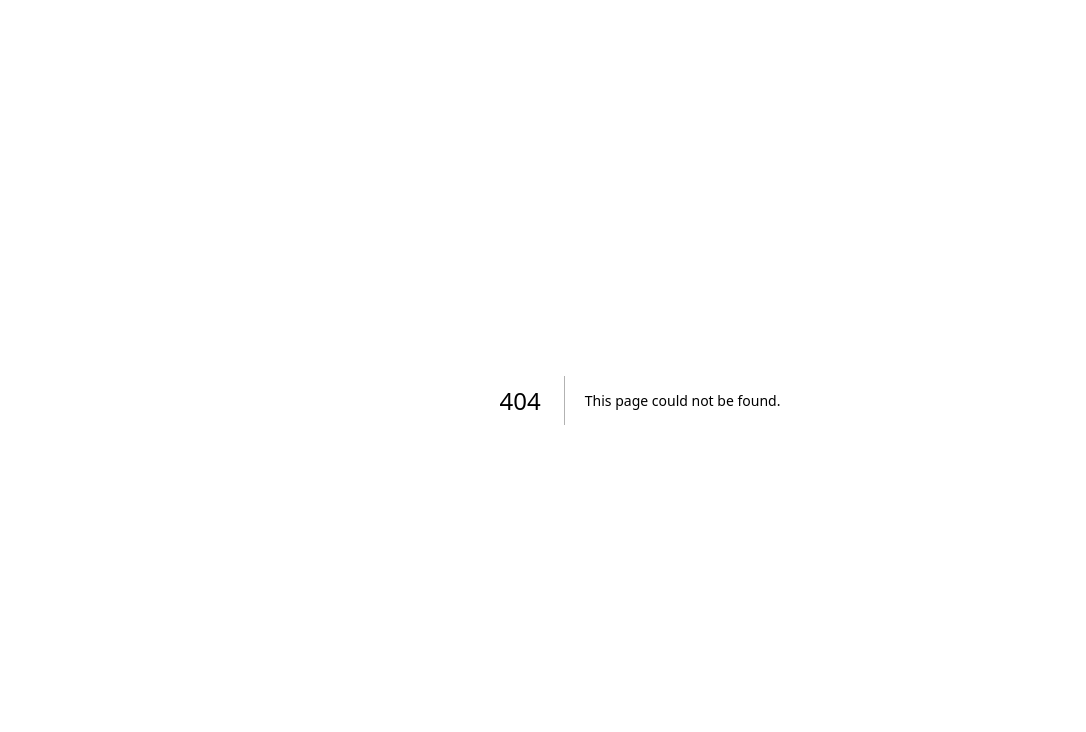
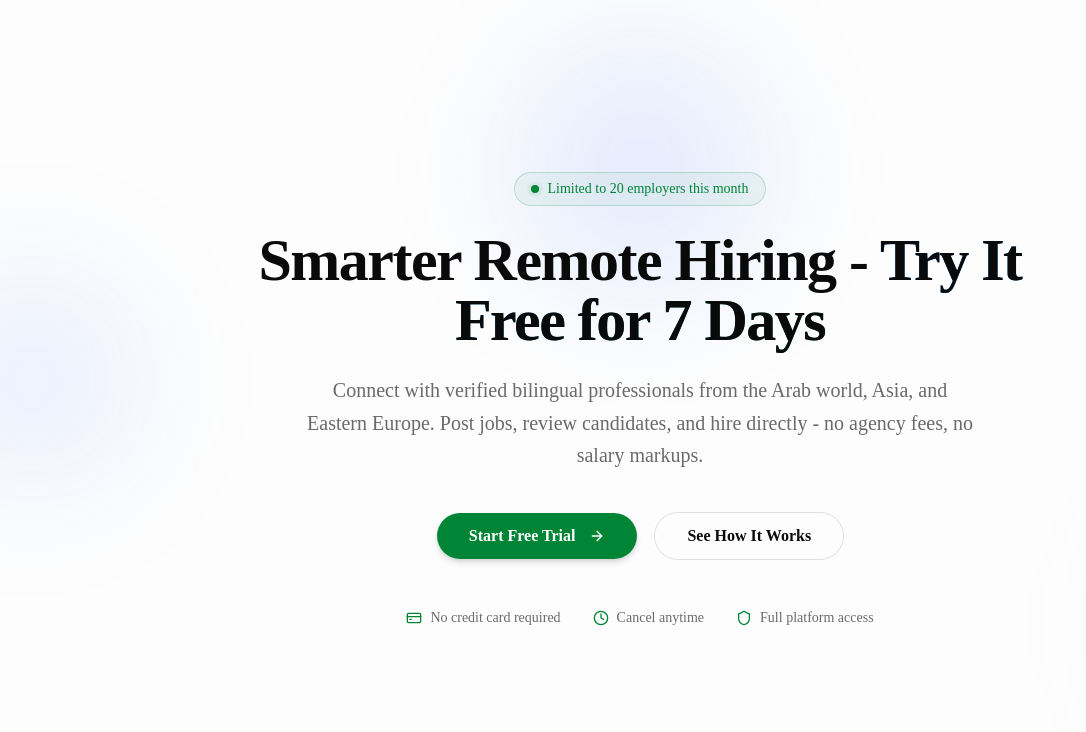
Before and after one commit to Belal-sk99/onlinemihna-employer-demo, a Next.js app: page /landing in a window 1280 px wide. Before the commit this address had no page. Shown: the top 732 px of the page, without its empty margins (0-1086 px from the left). Built offline with nearby package versions, Linux system fonts and the light colour scheme.

Commit message:
feat/ implement landing page with its Hero section

```diff
--- /dev/null
+++ b/app/landing/page.tsx
@@ -0,0 +1,9 @@
+import Hero from "@/features/landing/components/Hero";
+
+export default function LandingPage() {
+  return (
+    <main className="flex-1">
+      <Hero />
+    </main>
+  );
+}
--- a/app/page.tsx
+++ b/app/page.tsx
@@ -1,8 +1,9 @@
+import Link from "next/link";
 
 export default function Home() {
   return (
     <div>
-      Landing page
+      <Link href="/landing">Go to Landing page</Link>
     </div>
   );
 }
--- /dev/null
+++ b/features/landing/components/Hero.tsx
@@ -0,0 +1,76 @@
+import { Shield, CreditCard, Clock, ArrowRight } from "lucide-react";
+import { Button } from "@/components/ui/button";
+
+const TRUST_INDICATORS = [
+  { icon: CreditCard, label: "No credit card required" },
+  { icon: Clock, label: "Cancel anytime" },
+  { icon: Shield, label: "Full platform access" },
+];
+
+export default function Hero() {
+  return (
+    <section className="relative flex min-h-[90vh] items-center justify-center overflow-hidden px-4 py-20 md:py-28 lg:min-h-screen lg:py-32">
+      <div className="pointer-events-none absolute inset-0 -z-10">
+        <div className="absolute left-1/2 top-10 h-64 w-64 -translate-x-1/2 rounded-full bg-brand-blue/10 blur-3xl" />
+        <div className="absolute -left-20 top-1/3 h-56 w-56 rounded-full bg-brand-blue/8 blur-3xl" />
+        <div className="absolute -right-20 bottom-16 h-56 w-56 rounded-full bg-brand-green/8 blur-3xl" />
+      </div>
+
+      <div className="mx-auto max-w-3xl text-center">
+        <div className="mb-6 inline-flex items-center gap-2 rounded-full border border-brand-green/20 bg-brand-green/5 px-4 py-1.5 text-sm font-medium text-brand-green">
+          <span className="relative flex h-2 w-2">
+            <span className="absolute inline-flex h-full w-full animate-ping rounded-full bg-brand-green opacity-75" />
+            <span className="relative inline-flex h-2 w-2 rounded-full bg-brand-green" />
+          </span>
+          Limited to 20 employers this month
+        </div>
+
+        <h1 className="text-4xl font-bold tracking-tight text-foreground md:text-5xl lg:text-6xl">
+          Smarter Remote Hiring - {" "}
+          <span className="bg-linear-to-r from-brand-blue to-brand-green bg-clip-text">
+            Try It Free for 7 Days
+          </span>
+        </h1>
+
+        <p className="mx-auto mt-6 max-w-2xl text-lg leading-relaxed text-muted-foreground md:text-xl">
+          Connect with verified bilingual professionals from the Arab world,
+          Asia, and Eastern Europe. Post jobs, review candidates, and hire
+          directly - no agency fees, no salary markups.
+        </p>
+
+        <div className="mt-10 flex flex-col items-center gap-4 sm:flex-row sm:justify-center">
+          <Button
+            asChild
+            size="lg"
+            className="h-12 rounded-full bg-brand-green px-8 text-base font-semibold text-white shadow-md transition-all duration-200 hover:-translate-y-0.5 hover:bg-brand-green-hover hover:shadow-lg active:translate-y-0"
+          >
+            <a href="#signup">
+              Start Free Trial
+              <ArrowRight className="ml-2 h-4 w-4" />
+            </a>
+          </Button>
+          <Button
+            asChild
+            variant="outline"
+            size="lg"
+            className="h-12 rounded-full px-8 text-base font-semibold transition-all duration-200 hover:-translate-y-0.5 hover:shadow-md active:translate-y-0"
+          >
+            <a href="#features">See How It Works</a>
+          </Button>
+        </div>
+
+        <div className="mt-12 flex flex-wrap items-center justify-center gap-6 md:gap-8">
+          {TRUST_INDICATORS.map(({ icon: Icon, label }) => (
+            <div
+              key={label}
+              className="flex items-center gap-2 text-sm text-muted-foreground"
+            >
+              <Icon className="h-4 w-4 text-brand-green" />
+              <span>{label}</span>
+            </div>
+          ))}
+        </div>
+      </div>
+    </section>
+  );
+}
```
